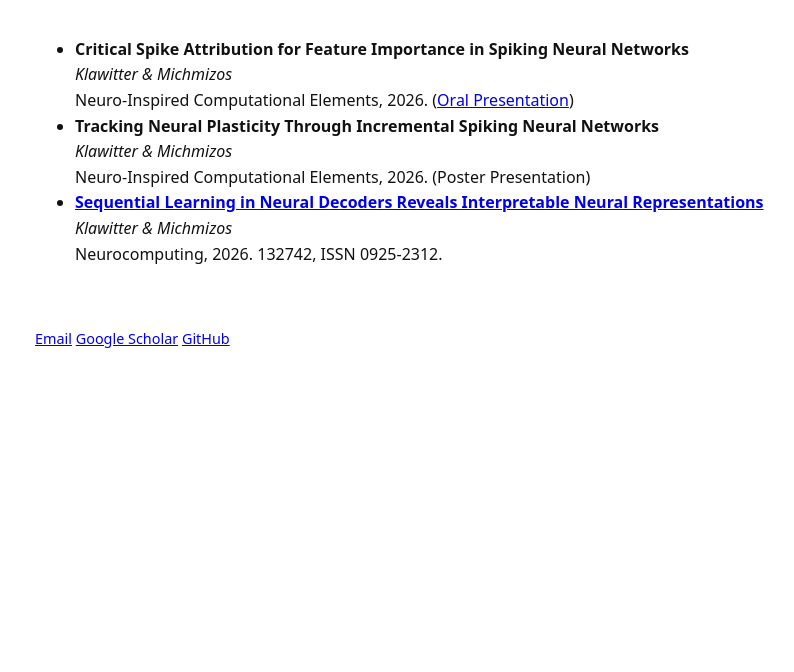
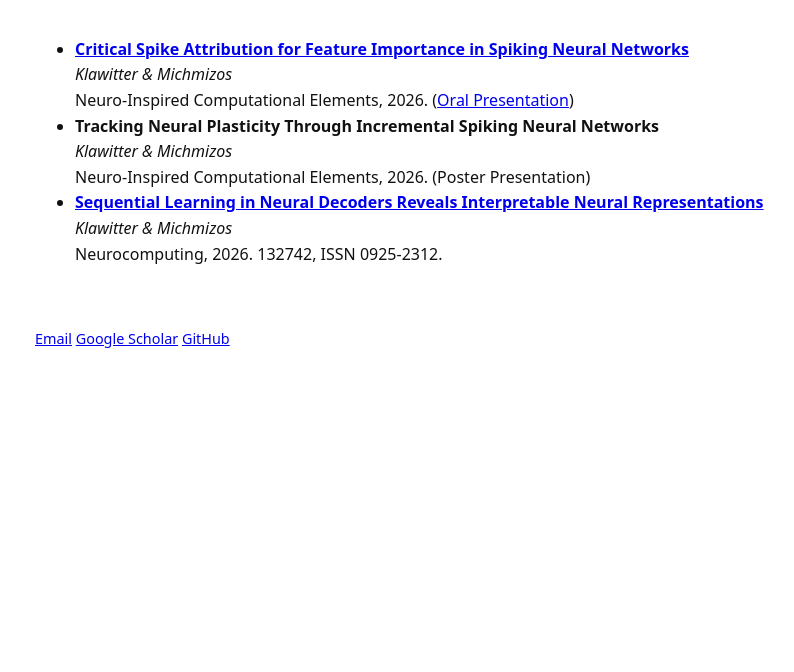
Before and after one commit to jackklawitter/jackklawitter.github.io, a plain HTML site: page publications.html in a window 1280 px wide. Shown: the part 128-800 px from the top of the page, without its empty margins (155-949 px from the left). Drawn offline with Linux system fonts and the light colour scheme.

Commit message:
Update publication link with proper formatting

```diff
--- a/publications.html
+++ b/publications.html
@@ -23,7 +23,12 @@
   <ul class="publications">
 
     <li>
-      <strong>Critical Spike Attribution for Feature Importance in Spiking Neural Networks</strong><br>
+      <strong>
+        <a href="https://ieeexplore.ieee.org/abstract/document/11567461"
+           target="_blank" rel="noopener noreferrer">
+          Critical Spike Attribution for Feature Importance in Spiking Neural Networks
+        </a>
+      </strong><br>
       <em>Klawitter &amp; Michmizos</em><br>
       Neuro-Inspired Computational Elements, 2026. (<a href="https://flagship.kip.uni-heidelberg.de/video/meeting_282_video_10195.mp4" target="_blank">Oral Presentation</a>)
     </li>
```
